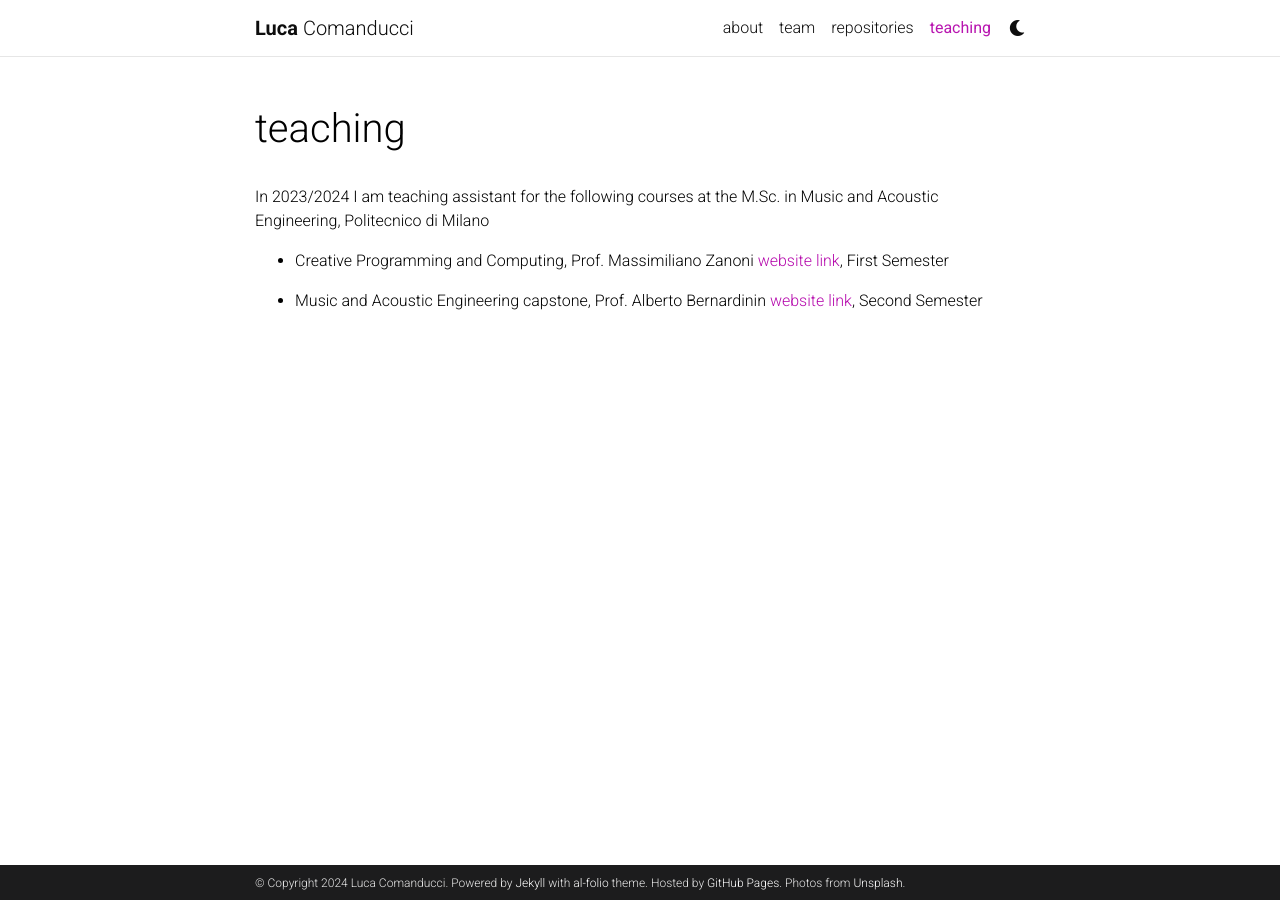
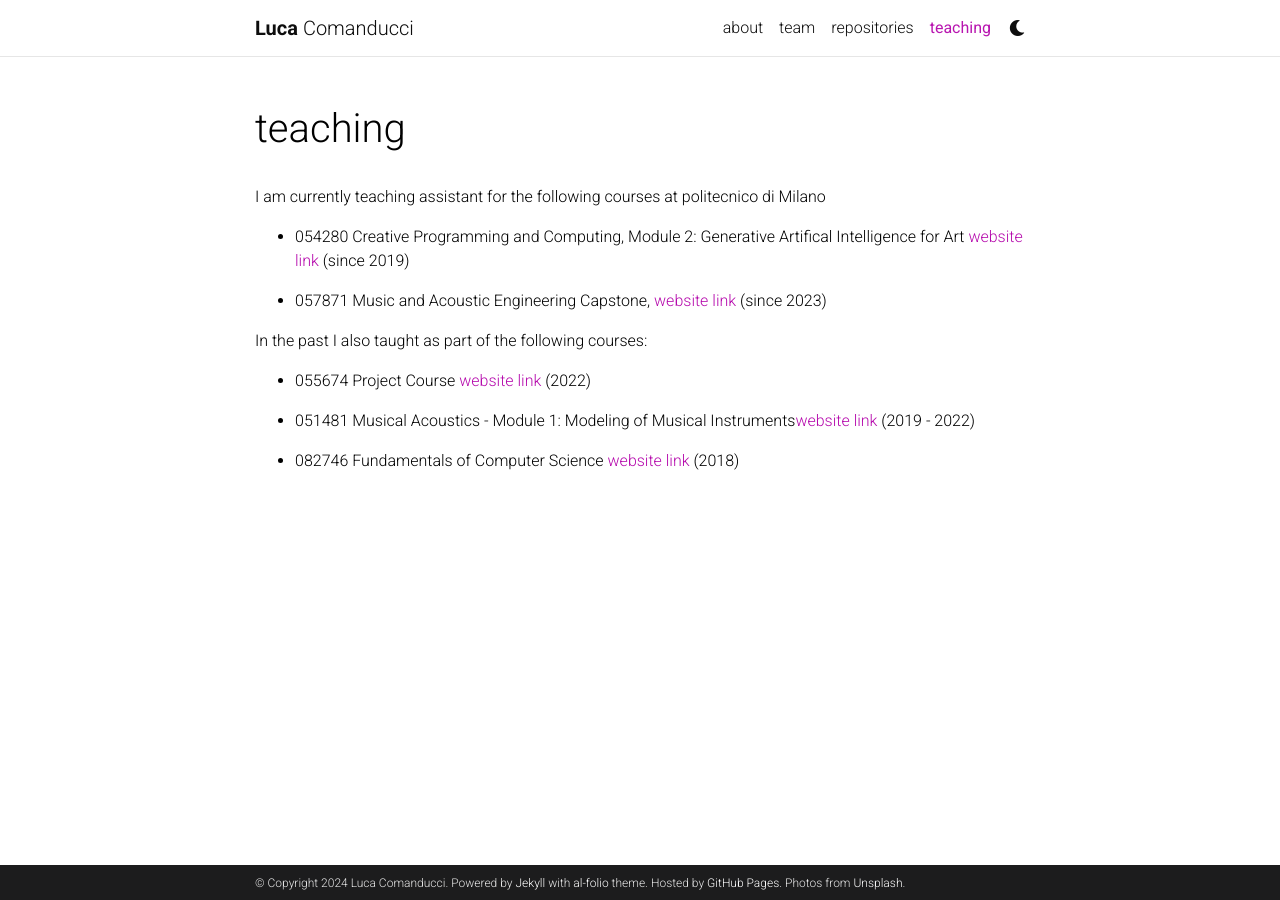
Before and after one commit to lucacoma/lucacoma.github.io, a Jekyll site: the page built from _pages/teaching.md, in a window 1280 px wide. Built offline with Jekyll 4.4.1, drawn with Linux system fonts in a browser that asks for light colours; comment, search, counter and statistics services are not loaded; a style sheet for code colours, icons or effects is not loaded.

Commit message:
added courses

```diff
--- a/_pages/teaching.md
+++ b/_pages/teaching.md
@@ -7,8 +7,16 @@ nav: true
 nav_order: 5
 ---
 
-In 2023/2024 I am teaching assistant for the following courses at the M.Sc. in Music and Acoustic Engineering, Politecnico di Milano
+I am currently teaching assistant for the following courses at politecnico di Milano
+ - 054280 Creative Programming and Computing, Module 2: Generative Artifical Intelligence for Art [website link](https://mae-creative-pc.github.io/) (since 2019)
 
- - Creative Programming and Computing, Prof. Massimiliano Zanoni [website link](https://mae-creative-pc.github.io/), First Semester
+ - 057871 Music and Acoustic Engineering Capstone, [website link](https://www11.ceda.polimi.it/schedaincarico/schedaincarico/controller/scheda_pubblica/SchedaPublic.do?&evn_default=evento&c_classe=789997&polij_device_category=DESKTOP&__pj0=0&__pj1=6d90d8e0a81777269e67dba753cb0529) (since 2023)
 
- - Music and Acoustic Engineering capstone, Prof. Alberto Bernardinin [website link](https://www11.ceda.polimi.it/schedaincarico/schedaincarico/controller/scheda_pubblica/SchedaPublic.do?&evn_default=evento&c_classe=789997&polij_device_category=DESKTOP&__pj0=0&__pj1=6d90d8e0a81777269e67dba753cb0529), Second Semester
+
+ In the past I also taught as part of the following courses:
+
+- 055674 Project Course [website link](https://www4.ceda.polimi.it/manifesti/manifesti/controller/ManifestoPublic.do?EVN_DETTAGLIO_RIGA_MANIFESTO=evento&k_corso_la=263&k_indir=MMI&idItemOfferta=150890&idRiga=260607&codDescr=055674&semestre=2&aa=2020&lang=IT&jaf_currentWFID=main) (2022)
+
+- 051481 Musical Acoustics - Module 1: Modeling of Musical Instruments[website link](https://www11.ceda.polimi.it/schedaincarico/schedaincarico/controller/scheda_pubblica/SchedaPublic.do?&evn_default=evento&c_classe=744002&lang=IT&__pj0=0&__pj1=853952359798261a06364a797a866c38) (2019 - 2022)
+
+- 082746 Fundamentals of Computer Science [website link](https://www11.ceda.polimi.it/schedaincarico/schedaincarico/controller/scheda_pubblica/SchedaPublic.do?&evn_default=evento&c_classe=744132&lang=IT&__pj0=0&__pj1=a3d64bd107447f49dcf27421e9929d90) (2018)
```
